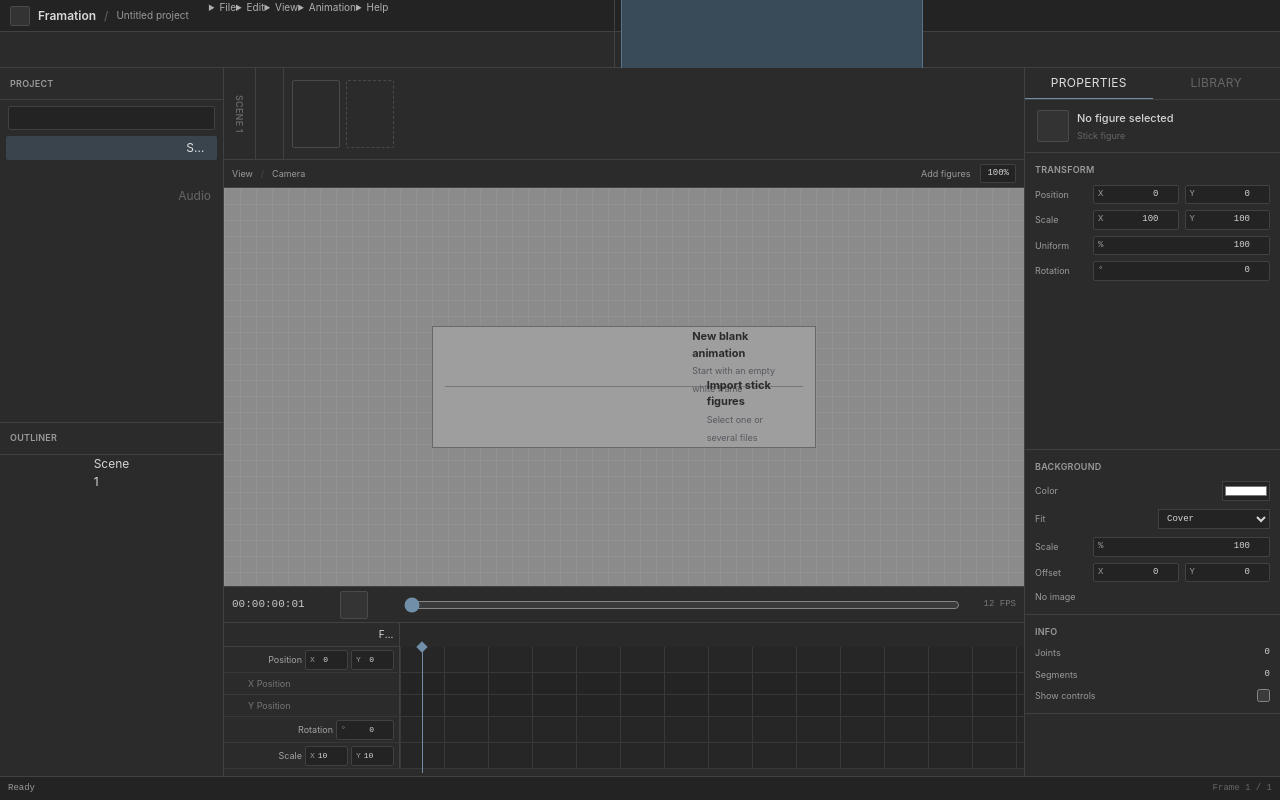
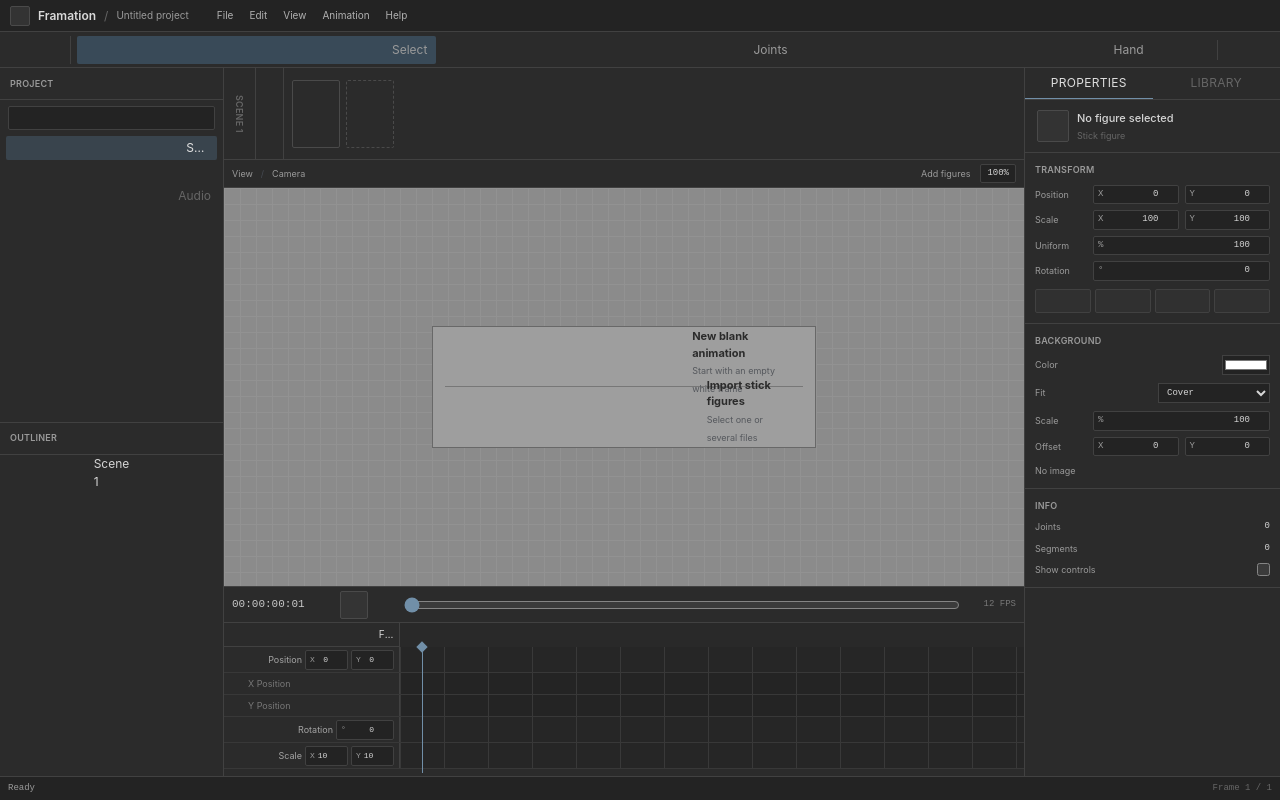
Before and after one commit to adxdits/stickmations, an Angular app in the folder frontend/: page / in a window 1280 px wide. Built offline with nearby package versions, Linux system fonts and the light colour scheme; what @framation/engine, @lucide/angular would draw is missing.

Commit message:
style: refine editor workspace

```diff
--- a/frontend/src/styles.css
+++ b/frontend/src/styles.css
@@ -48,6 +48,14 @@ select:focus-visible,
   background-size: 16px 16px;
 }
 
+.animation-stage {
+  position: absolute;
+  inset: 16px;
+  overflow: hidden;
+  border: 1px solid #6f6f6f;
+  background: #ffffff;
+}
+
 .active-tool {
   border: 1px solid #58758d;
   background: #394a58;
@@ -59,9 +67,212 @@ select:focus-visible,
   border-color: #718fa8;
 }
 
+.editor-menu {
+  position: relative;
+}
+
+.editor-menu > summary {
+  display: flex;
+  height: 100%;
+  cursor: default;
+  list-style: none;
+  align-items: center;
+  padding: 0 8px;
+  user-select: none;
+}
+
+.editor-menu > summary::-webkit-details-marker {
+  display: none;
+}
+
+.editor-menu[open] > summary,
+.editor-menu > summary:hover {
+  background: #3a3a3a;
+  color: #eeeeee;
+}
+
+.editor-menu-panel {
+  position: absolute;
+  top: 100%;
+  left: 0;
+  z-index: 80;
+  border: 1px solid #555555;
+  background: #2b2b2b;
+  padding: 3px;
+  box-shadow: 2px 3px 8px rgb(0 0 0 / 35%);
+}
+
+.editor-menu-panel > button,
+.editor-menu-panel > label {
+  display: flex;
+  width: 100%;
+  height: 25px;
+  cursor: default;
+  align-items: center;
+  gap: 7px;
+  padding: 0 7px;
+  color: #d0d0d0;
+  text-align: left;
+}
+
+.editor-menu-panel > button:hover:not(:disabled),
+.editor-menu-panel > label:hover {
+  background: #4a5c6b;
+  color: #ffffff;
+}
+
+.editor-menu-panel > button:disabled {
+  color: #666666;
+}
+
+.editor-menu-panel span {
+  min-width: 0;
+  flex: 1;
+}
+
+.editor-menu-panel kbd {
+  color: #888888;
+  font-family: 'JetBrains Mono', monospace;
+  font-size: 8px;
+}
+
+.editor-menu-separator {
+  height: 1px;
+  margin: 3px 5px;
+  background: #484848;
+}
+
+.menu-bar-icon,
+.canvas-tool-button {
+  display: flex;
+  width: 28px;
+  height: 28px;
+  align-items: center;
+  justify-content: center;
+  border-radius: 2px;
+  color: #9a9a9a;
+}
+
+.menu-bar-icon {
+  width: 24px;
+  height: 24px;
+}
+
+.menu-bar-icon:hover,
+.canvas-tool-button:hover:not(:disabled) {
+  background: #343434;
+  color: #d6d6d6;
+}
+
+.canvas-tool-button:disabled {
+  color: #555555;
+}
+
+.canvas-mode-button {
+  display: flex;
+  height: 28px;
+  align-items: center;
+  gap: 6px;
+  border: 1px solid transparent;
+  border-radius: 2px;
+  padding: 0 8px;
+  color: #9a9a9a;
+}
+
+.canvas-mode-button:hover {
+  background: #343434;
+  color: #d6d6d6;
+}
+
+.workspace-menu-item input {
+  width: 12px;
+  height: 12px;
+  accent-color: #718fa8;
+}
+
 .selected-frame {
   border-color: #718fa8;
   background: #39444d;
+}
+
+.frame-strip-tool {
+  display: flex;
+  width: 22px;
+  height: 20px;
+  align-items: center;
+  justify-content: center;
+  border-radius: 2px;
+  color: #9a9a9a;
+}
+
+.frame-strip-tool:hover:not(:disabled) {
+  background: #3c3c3c;
+  color: #d6d6d6;
+}
+
+.frame-strip-tool:disabled {
+  color: #555555;
+  cursor: default;
+}
+
+.figure-tool-button,
+.inspector-tool-button {
+  display: flex;
+  align-items: center;
+  justify-content: center;
+  border: 1px solid transparent;
+  border-radius: 2px;
+  color: #9a9a9a;
+}
+
+.figure-tool-button {
+  width: 28px;
+  height: 28px;
+}
+
+.inspector-tool-button {
+  height: 24px;
+  border-color: #414141;
+  background: #303030;
+}
+
+.figure-tool-button:hover:not(:disabled),
+.inspector-tool-button:hover:not(:disabled) {
+  border-color: #58758d;
+  background: #3c3c3c;
+  color: #e0e0e0;
+}
+
+.figure-tool-button:disabled,
+.inspector-tool-button:disabled {
+  color: #555555;
+}
+
+.layer-order-button {
+  display: flex;
+  width: 18px;
+  height: 20px;
+  align-items: center;
+  justify-content: center;
+  color: #777777;
+}
+
+.layer-order-button:hover:not(:disabled) {
+  background: #444444;
+  color: #d6d6d6;
+}
+
+.layer-order-button:disabled {
+  color: #4f4f4f;
+}
+
+.layer-dragging {
+  opacity: 0.45;
+}
+
+.layer-drop-target {
+  box-shadow: inset 0 2px #8ea9bf;
+  background: #35434e;
 }
 
 .timeline-track {
```
